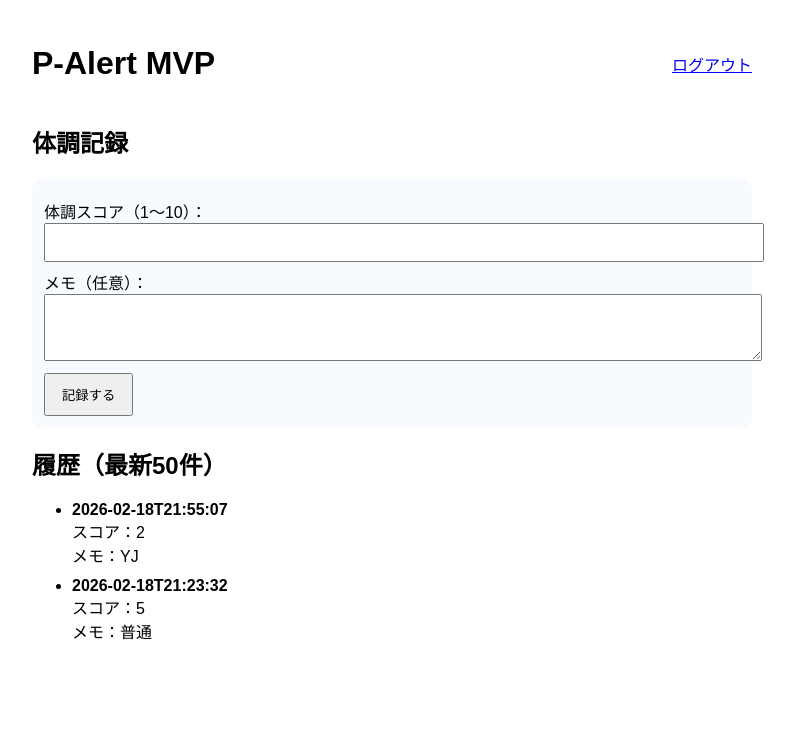
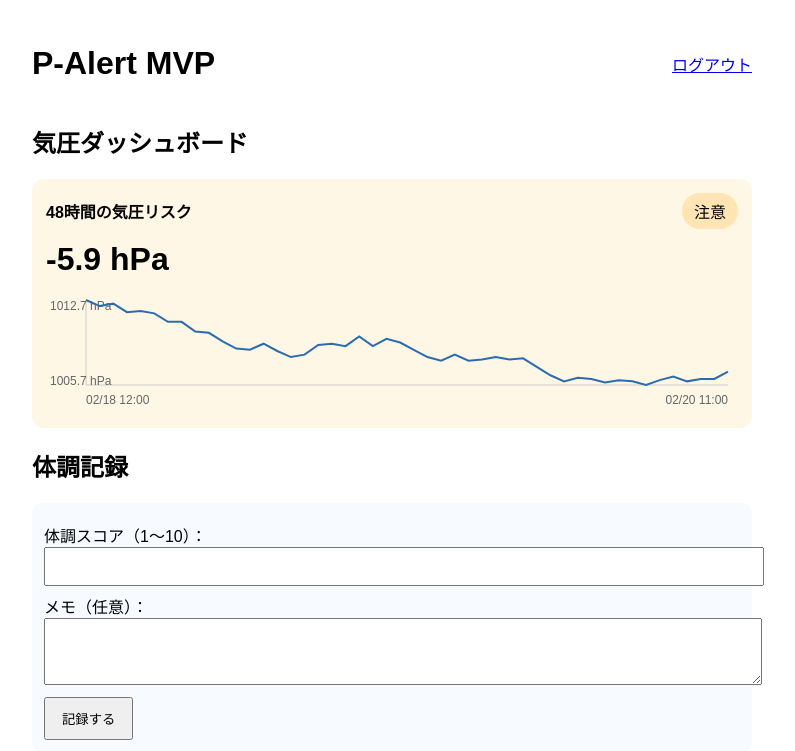
Before and after one commit to 2co2co0417/P-Alert, a Flask app: page / in a window 1280 px wide. Shown: the top 751 px of the page, without its empty margins (248-1043 px from the left). Before the commit the page ends 640 px from the top, so only its background shows below. Run offline with Flask 3, Linux system fonts and the light colour scheme; a user stored in the database is signed in; data comes from the database, SQL or seed files in the repository.

Commit message:
気圧ダッシュボード

```diff
--- a/app.py
+++ b/app.py
@@ -1,8 +1,10 @@
-from flask import Flask, render_template, request, redirect, url_for, session, flash
+from flask import Flask, render_template, request, redirect, url_for, session, flash, jsonify
 import sqlite3
-from datetime import datetime
+from datetime import datetime, timedelta
 import os
+import random
 from werkzeug.security import generate_password_hash, check_password_hash
+
 
 app = Flask(__name__)
 app.secret_key = "dev-secret-key"  # 本番は必ず変更
@@ -140,6 +142,36 @@ def register():
 
     return render_template("auth.html", mode="register")
 
+@app.route("/api/pressure")
+def api_pressure():
+    now = datetime.now().replace(minute=0, second=0, microsecond=0)
+
+    labels = []
+    values = []
+
+    v = 1013.0
+    for i in range(48):
+        t = now + timedelta(hours=i)
+        labels.append(t.strftime("%m/%d %H:%M"))
+
+        v += random.uniform(-0.8, 0.8)
+        values.append(round(v, 1))
+
+    delta = round(values[-1] - values[0], 1)
+
+    if abs(delta) >= 8:
+        risk = "警戒"
+    elif abs(delta) >= 4:
+        risk = "注意"
+    else:
+        risk = "安定"
+
+    return jsonify({
+        "labels": labels,
+        "values": values,
+        "delta_hpa": delta,
+        "risk": risk
+    })
 
 @app.route("/logout")
 def logout():
--- a/templates/index.html
+++ b/templates/index.html
@@ -21,6 +21,23 @@
       </div>
     {% endif %}
   {% endwith %}
+<h2>気圧ダッシュボード</h2>
+
+<div style="background:#fff7e6; padding:14px; border-radius:12px; margin-bottom:16px;">
+  <div style="display:flex; justify-content:space-between; align-items:center;">
+    <strong>48時間の気圧リスク</strong>
+    <span id="riskBadge" style="padding:6px 12px; border-radius:999px; background:#eee;">
+      ---
+    </span>
+  </div>
+
+  <div style="font-size:32px; font-weight:700; margin:12px 0;">
+    <span id="deltaText">--</span> hPa
+  </div>
+
+  <canvas id="pressureChart" height="120" style="width:100%;"></canvas>
+
+</div>
 
   <h2>体調記録</h2>
 
@@ -51,5 +68,104 @@
     <p>まだ記録がありません。</p>
   {% endif %}
 
+
+
+<script>
+function drawSimpleLineChart(canvas, labels, values) {
+  const ctx = canvas.getContext("2d");
+
+  // 表示サイズを安定させる（CSSで伸び縮みしても崩れにくい）
+  const w = canvas.clientWidth || 700;
+  const h = canvas.height || 120;
+  canvas.width = w;
+  canvas.height = h;
+
+  // 余白
+  const padL = 40;
+  const padR = 10;
+  const padT = 10;
+  const padB = 25;
+
+  // min/max
+  let minV = Math.min(...values);
+  let maxV = Math.max(...values);
+  if (minV === maxV) { // 変化が無いときの保険
+    minV -= 1; maxV += 1;
+  }
+
+  // 背景クリア
+  ctx.clearRect(0, 0, w, h);
+
+  // 軸（最低限）
+  ctx.strokeStyle = "#cccccc";
+  ctx.lineWidth = 1;
+  ctx.beginPath();
+  ctx.moveTo(padL, padT);
+  ctx.lineTo(padL, h - padB);
+  ctx.lineTo(w - padR, h - padB);
+  ctx.stroke();
+
+  // 目盛（上・下）
+  ctx.fillStyle = "#666";
+  ctx.font = "12px sans-serif";
+  ctx.fillText(`${maxV.toFixed(1)} hPa`, 4, padT + 10);
+  ctx.fillText(`${minV.toFixed(1)} hPa`, 4, h - padB);
+
+  // 折れ線
+  const n = values.length;
+  const x0 = padL;
+  const y0 = h - padB;
+  const x1 = w - padR;
+  const y1 = padT;
+
+  function x(i) {
+    return x0 + (x1 - x0) * (i / (n - 1));
+  }
+  function y(v) {
+    return y0 - (y0 - y1) * ((v - minV) / (maxV - minV));
+  }
+
+  ctx.strokeStyle = "#2b6cb0"; // 青っぽい線（固定）
+  ctx.lineWidth = 2;
+  ctx.beginPath();
+  ctx.moveTo(x(0), y(values[0]));
+  for (let i = 1; i < n; i++) {
+    ctx.lineTo(x(i), y(values[i]));
+  }
+  ctx.stroke();
+
+  // X軸ラベル：両端だけ
+  ctx.fillStyle = "#666";
+  const leftLabel = labels[0] ?? "";
+  const rightLabel = labels[n - 1] ?? "";
+  ctx.fillText(leftLabel, padL, h - 6);
+  const tw = ctx.measureText(rightLabel).width;
+  ctx.fillText(rightLabel, w - padR - tw, h - 6);
+}
+
+async function drawPressureChart() {
+  const res = await fetch("/api/pressure");
+  const data = await res.json();
+
+  // 変化量表示
+  document.getElementById("deltaText").textContent = data.delta_hpa;
+
+  // リスク表示（色）
+  const badge = document.getElementById("riskBadge");
+  badge.textContent = data.risk;
+
+  if (data.risk === "警戒") badge.style.background = "#ffcccc";
+  else if (data.risk === "注意") badge.style.background = "#ffe5b4";
+  else badge.style.background = "#d9fdd3";
+
+  // グラフ描画（Chart.js不要）
+  const canvas = document.getElementById("pressureChart");
+  drawSimpleLineChart(canvas, data.labels, data.values);
+}
+
+// 画面表示後に描く
+window.addEventListener("load", drawPressureChart);
+</script>
+
 </body>
 </html>
```
